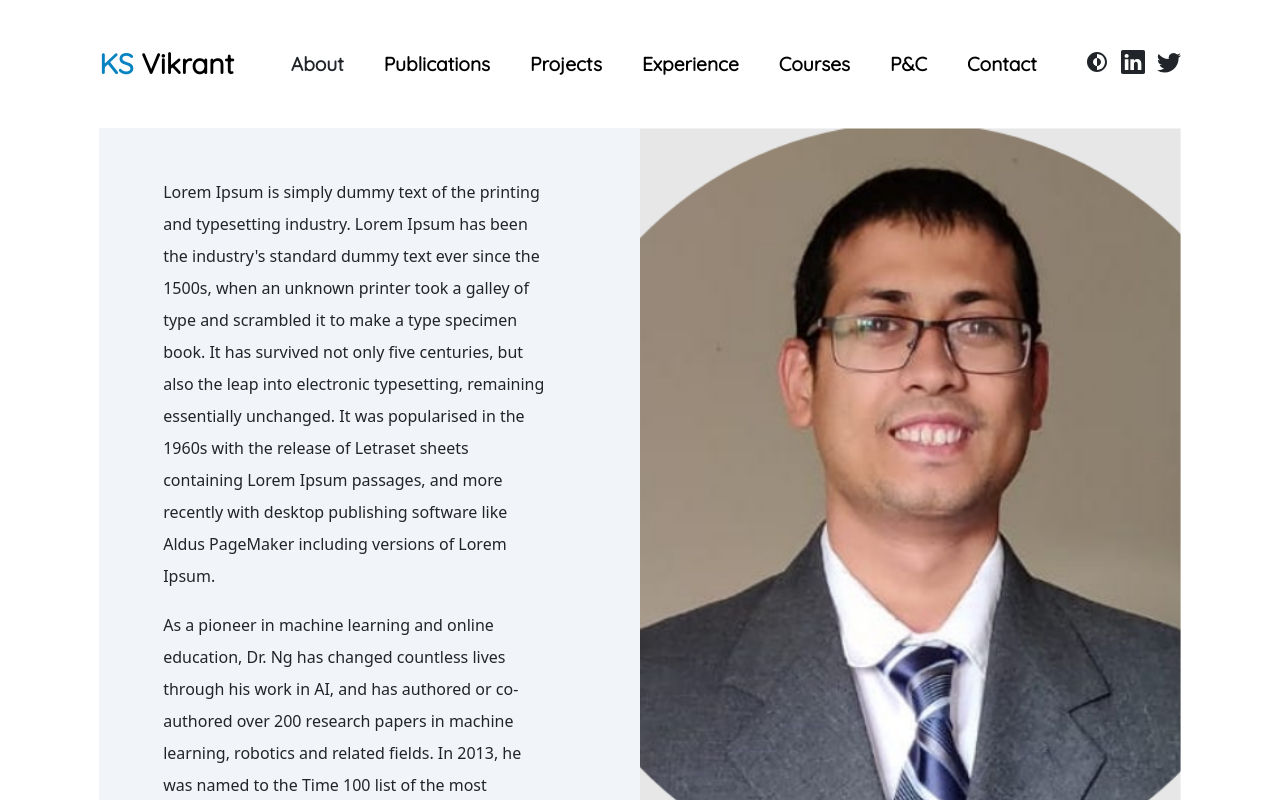
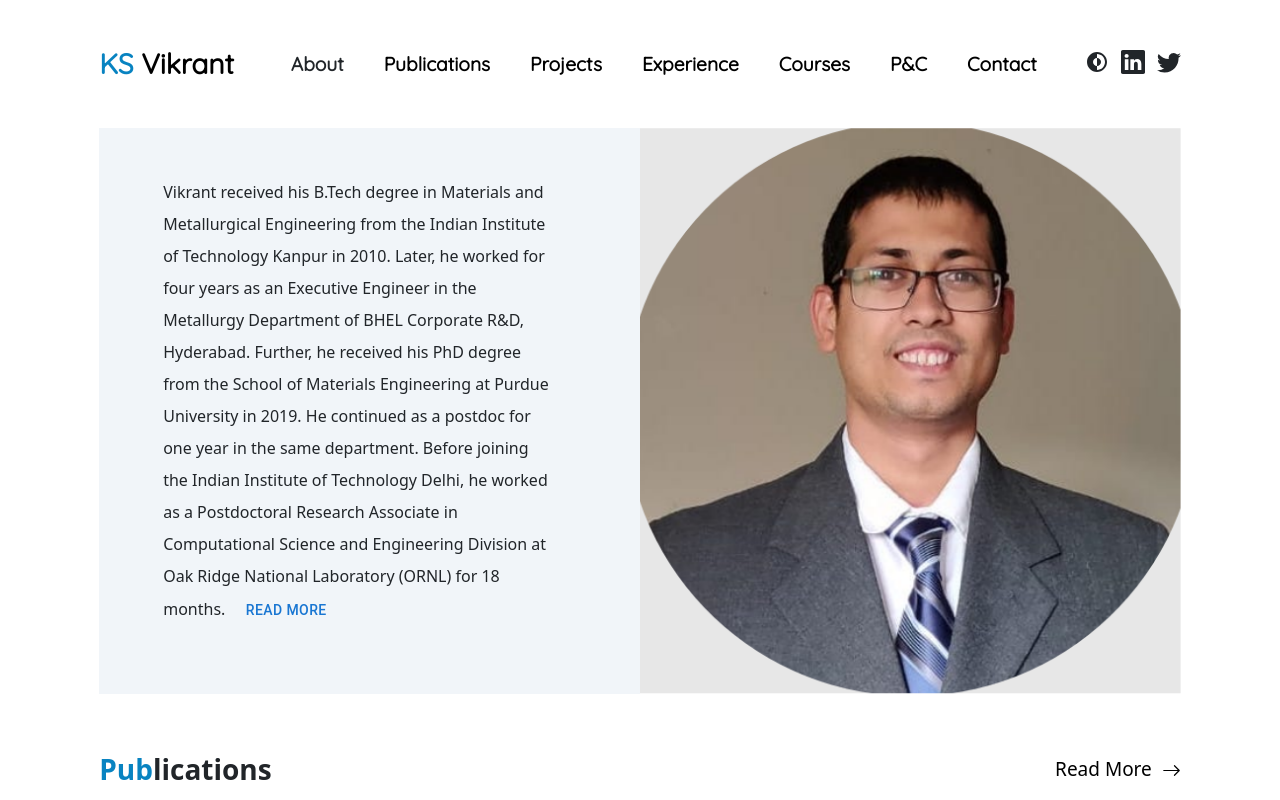
Before and after one commit to vikrant-iitd/home, a React (Create React App) app: page / in a window 1280 px wide. Shown: the top 800 px of the page. Built offline with nearby package versions, Linux system fonts and the light colour scheme.

Commit message:
minor changes

```diff
--- a/src/Content.js
+++ b/src/Content.js
@@ -1,4 +1,4 @@
-import React from 'react';
+import React, { useState } from 'react';
 import { BsArrowRight } from 'react-icons/bs';
 import {FiArrowDown} from 'react-icons/fi'
 import Timeline from '@mui/lab/Timeline';
@@ -19,6 +19,7 @@ import { Link } from 'react-router-dom';
 import Projects from './components/Projects';
 
 export const Content = () => {
+     const [readMore,setReadMore] = useState(false);
     return (
         <div>
             <div className='main-container' style={{ paddingTop: `8rem` }} id="home">
@@ -28,13 +29,17 @@ export const Content = () => {
 
                             <span>
                                 {/* About For Prof */}
-                                Lorem Ipsum is simply dummy text of the printing and typesetting industry. Lorem Ipsum has been the industry's standard dummy text ever since the 1500s, when an unknown printer took a galley of type and scrambled it to make a type specimen book. It has survived not only five centuries, but also the leap into electronic typesetting, remaining essentially unchanged. It was popularised in the 1960s with the release of Letraset sheets containing Lorem Ipsum passages, and more recently with desktop publishing software like Aldus PageMaker including versions of Lorem Ipsum.
-                                {/* It is a globally recognized leader in AI (Artificial Intelligence). He is Founder of DeepLearning.AI, Founder & CEO of Landing AI, General Partner at AI Fund, Chairman and Co-Founder of Coursera and an Adjunct Professor at Stanford University’s Computer Science Department. */}
+                                Vikrant received his B.Tech degree in Materials and Metallurgical Engineering from the Indian Institute of Technology Kanpur in 2010. Later, he worked for four years as an Executive Engineer in the Metallurgy Department of BHEL Corporate R&D, Hyderabad. Further, he received his PhD degree from the School of Materials Engineering at Purdue University in 2019. He continued as a postdoc for one year in the same department. Before joining the Indian Institute of Technology Delhi, he worked as a Postdoctoral Research Associate in Computational Science and Engineering Division at Oak Ridge National Laboratory (ORNL) for 18 months.
+                                &nbsp;   <Button style={{display:readMore?'none':''}} onClick={()=>{setReadMore(true)}} href="#">Read More</Button>
+
+<span style={{display:readMore?'':'none'}}> Overall, in the past 11 years, he has designed material microstructures in ionic solids and metals for a wide range of applications using computational approaches such as phase field methods, finite element, and finite volume methods. Briefly, his inter-related research interests are in the fields of: (1) Computational Materials Science, (2) Energy Storage & Conversion Materials, (3) Lithium-ion Batteries and Solid Oxide Fuel Cell Materials, (4) Microstructural evolution of metals and ceramics, (5) High-temperature component materials,(6) Phase-Field Modeling .
+                   </span>
+                              &nbsp;  <Button style={{display:readMore?'':'none'}} onClick={()=>{setReadMore(false)}} href="#">Read Less</Button>
                             </span>
                             <hr style={{ opacity: '0' }} />
                             <span>
 
-                                As a pioneer in machine learning and online education, Dr. Ng has changed countless lives through his work in AI, and has authored or co-authored over 200 research papers in machine learning, robotics and related fields. In 2013, he was named to the Time 100 list of the most influential persons in the world.
+                                {/* As a pioneer in machine learning and online education, Dr. Ng has changed countless lives through his work in AI, and has authored or co-authored over 200 research papers in machine learning, robotics and related fields. In 2013, he was named to the Time 100 list of the most influential persons in the world. */}
                             </span>
                         </div>
 
```
